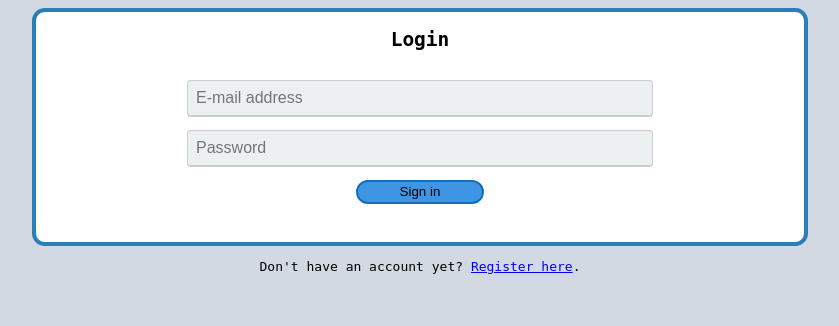
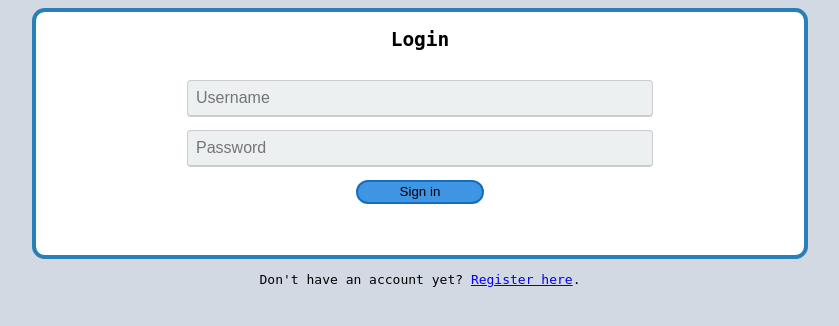
Before and after one commit to AaldertKroes/Webtech3, a PHP site: page /html/login.html in a window 1280 px wide. Shown: the top 326 px of the page, without its empty margins (220-1059 px from the left). Run offline with PHP 8.4, Linux system fonts and the light colour scheme.

Commit message:
begin implementatie jwt op login

```diff
--- a/src/css/forms.css
+++ b/src/css/forms.css
@@ -8,6 +8,7 @@
     margin-top: 1vw;
     font-size: 1em;
     border-radius: 4px;
+    color: black;
 }
 
 .submitButton {
--- a/src/css/loginRegister.css
+++ b/src/css/loginRegister.css
@@ -17,6 +17,10 @@ body {
     text-align: center;
 }
 
+#invalid-credentials {
+    text-align: center;
+}
+
 @media only screen and (min-width: 700px) {
     .loginRegisterBox {
         width: 60vw;
--- a/src/html/login.html
+++ b/src/html/login.html
@@ -10,12 +10,15 @@
     <body>
         <div class="loginRegisterBox">
             <h2 id="loginText">Login</h2>
-            <form method="POST" action="login.html">
-                <input type="email" class="inputField" name="email" placeholder="E-mail address" required><br>
-                <input type="password" id="password" class="inputField" placeholder="Password" required><br>
-                <input type="submit" class="submitButton" value="Sign in">
+            <form id="form" method="POST" action="login.html">
+                <input type="text" class="inputField" name="username" placeholder="Username" required><br>
+                <input type="password" name="password" class="inputField" placeholder="Password" required><br>
+                <button type="submit" id="submit" class="submitButton">Sign in</button>
             </form>
+            <p id="invalid-credentials"></p>
         </div>
         <p class="relink">Don't have an account yet? <a href="./register.html">Register here</a>.</p>
     </body>
+
+    <script src="../js/login-handler.js"></script>
 </html>
--- a/src/html/register.html
+++ b/src/html/register.html
@@ -12,6 +12,7 @@
             <h2 id="registerText">Register</h2>
             <form method="POST" action="login.html">
                 <input type="email" class="inputField" name="email" placeholder="E-mail address" required><br>
+                <input type="text" class="inputField" name="username" placeholder="Username" required><br>
                 <input type="password" id="password" class="inputField" placeholder="Password" required><br>
                 <input type="submit" class="submitButton" value="Sign up">
             </form>
--- /dev/null
+++ b/src/js/login-handler.js
@@ -0,0 +1,20 @@
+document.getElementById("submit").addEventListener('click', (evt) =>{
+    evt.preventDefault();
+
+    const data = new FormData(document.querySelector('form'));
+    const sendData = {"username":data.get("username"), "password":data.get("password")};
+
+    fetch('http://localhost:8000/api/login_check', {method:"POST", headers:{"Content-Type":"application/json"}, body:JSON.stringify(sendData)})
+    .then(res => (res.status === 401 ? invalidCredentials() : res.json()))
+    .then(json => localStorage.setItem("token", json.token));
+
+    var jwt = localStorage.getItem("token");
+    console.log(jwt);
+});
+
+/**
+ * A method to let the user know the login credentials do not match a record in the database.
+ */
+function invalidCredentials(){
+    document.getElementById("invalid-credentials").innerHTML = "Username and Password do not match.";
+}
--- a/src/test.txt
+++ /dev/null
@@ -1 +0,0 @@
-Does this work?
```
Also changed, not shown: README.md.
